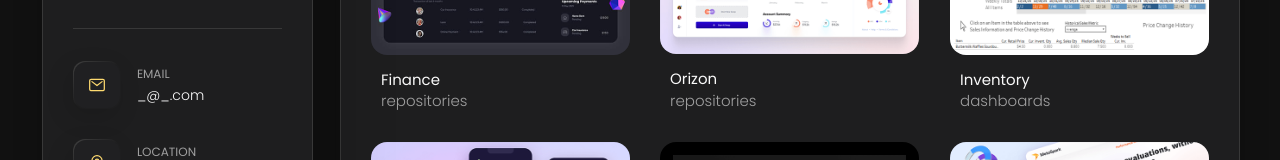
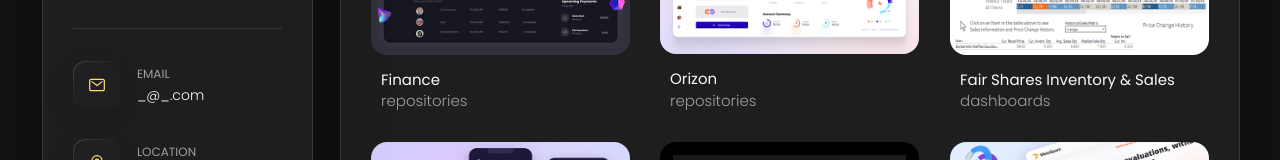
Before and after one commit to marar3562/marar3562.github.io, a plain HTML site: page index.html in a window 1280 px wide. Both pictures are taken after a click on the button "Portfolio". Shown: the part 382-542 px from the top of the page. Drawn offline with nearby package versions, Linux system fonts and the light colour scheme.

Commit message:
name change

```diff
--- a/index.html
+++ b/index.html
@@ -526,10 +526,10 @@
                     <ion-icon name="eye-outline"></ion-icon>
                   </div>
 
-                  <img src="./assets/images/project-weekly-inv-all-v2.png" alt="inventory" loading="lazy">
+                  <img src="./assets/images/project-weekly-inv-all-v2.png" alt="inventory and sales" loading="lazy">
                 </figure>
 
-                <h3 class="project-title">Inventory</h3>
+                <h3 class="project-title">Fair Shares Inventory & Sales</h3>
 
                 <p class="project-category">dashboards</p>
 
```
